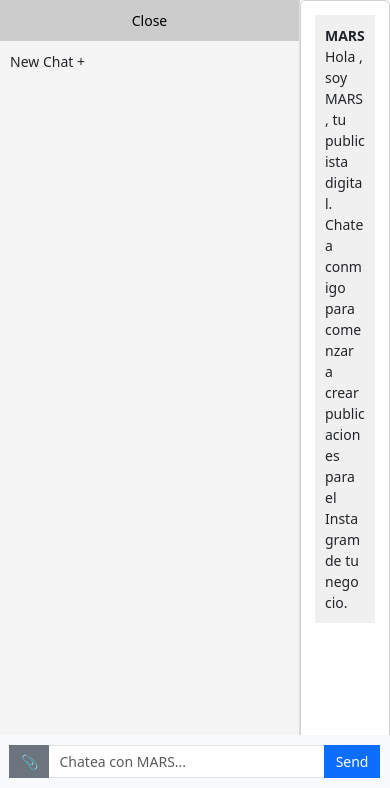
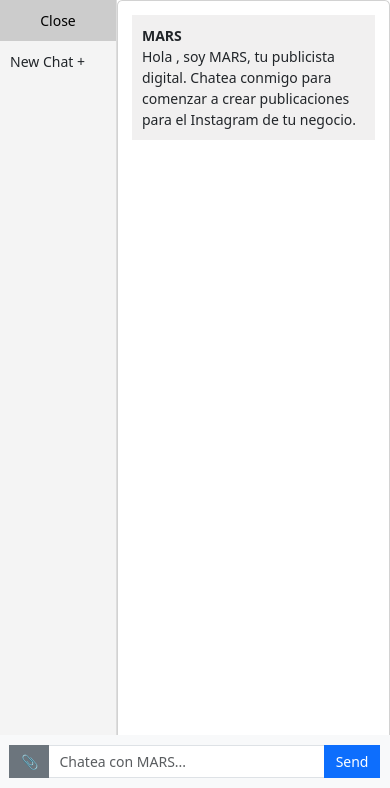
Before and after one commit to LuisSantiagoLopez/MARS_MVP, a Django app: template templates/chatbot.html in a window 390 px wide. Shown: the part 56-844 px from the top of the page. Run offline with Django 5.2, Linux system fonts and the light colour scheme; the template is opened without the code that fills it, so the values that code supplies are empty.

Commit message:
sidebar is smaller on smaller screens

```diff
--- a/templates/chatbot.html
+++ b/templates/chatbot.html
@@ -155,6 +155,12 @@
   padding: 3px 6px;
   border-radius: 4px;
 }
+
+  @media screen and (max-width: 767px) {
+    .sidebar {
+    width: 30%;
+  }
+  }
 </style>
 {% endblock %}
 
```
